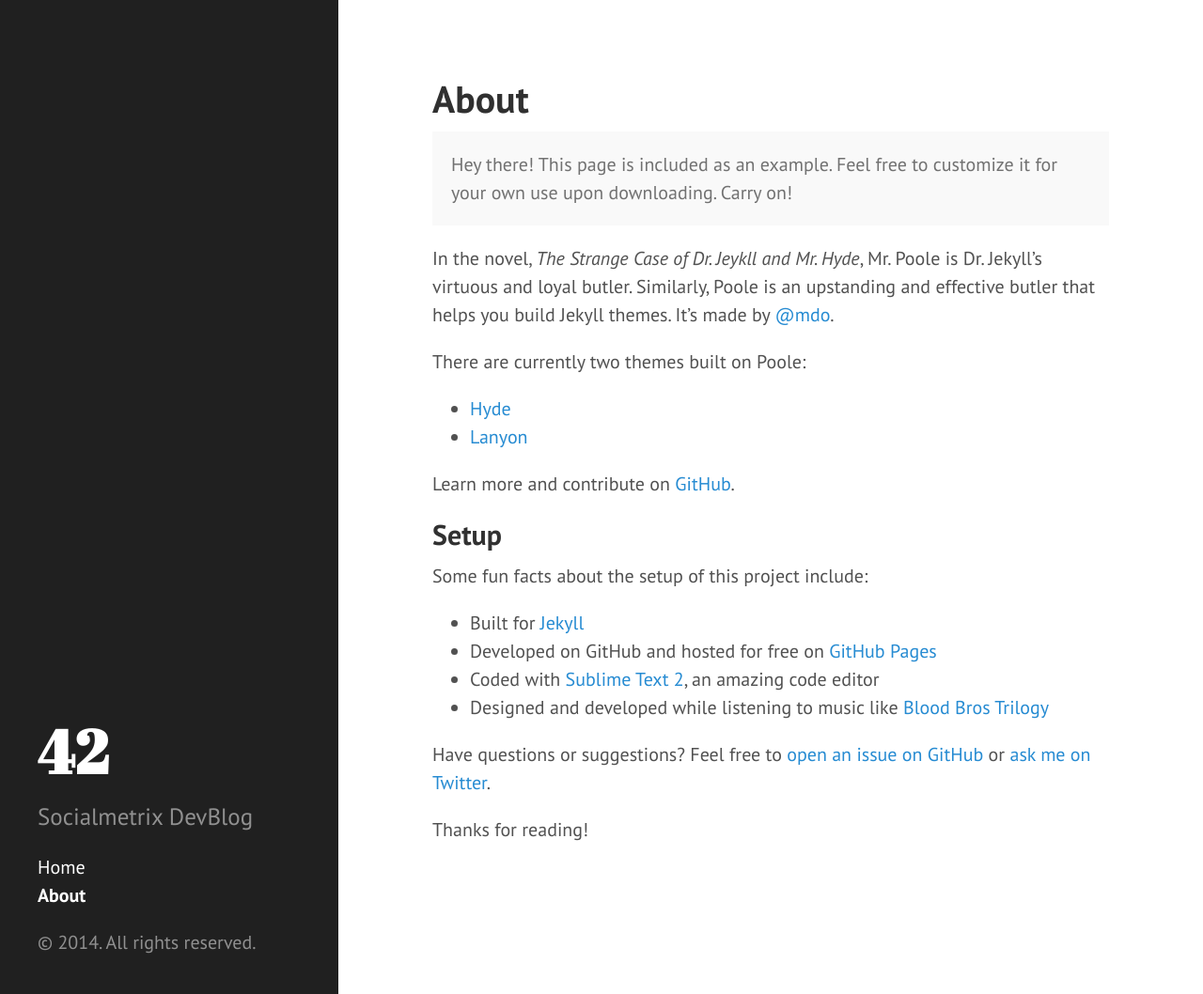
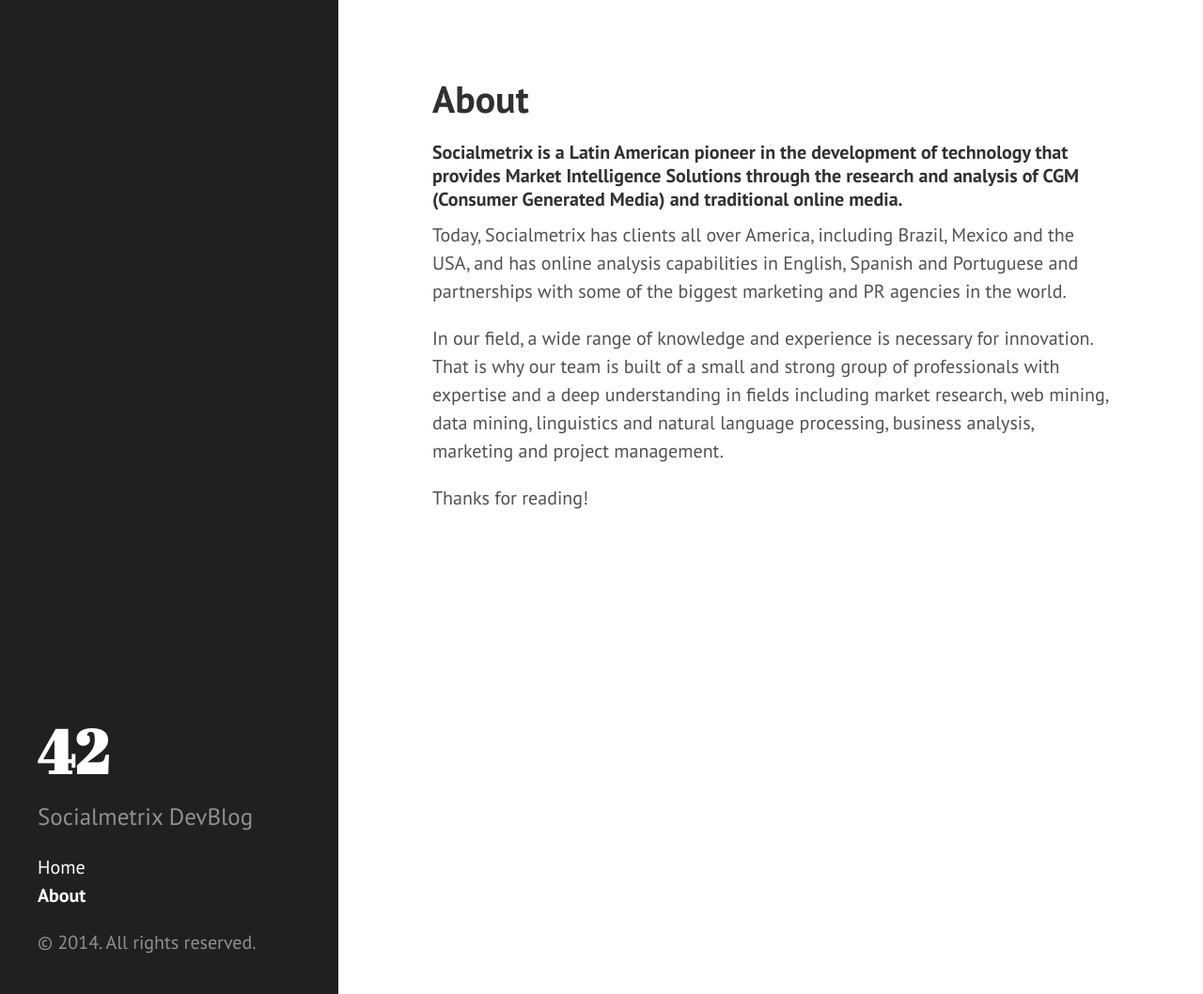
Before and after one commit to socialmetrix/socialmetrix.github.io, a Jekyll site: the page built from about.md, in a window 1280 px wide and 1058 px high. Shown: the whole window at 94% size. Built offline with Jekyll 4.4.1, drawn with Linux system fonts in a browser that asks for light colours; Markdown is read by kramdown in place of the engine named in the settings.

Commit message:
updating about.md

```diff
--- a/about.md
+++ b/about.md
@@ -3,28 +3,10 @@
 title: About
 ---
 
-<p class="message">
-  Hey there! This page is included as an example. Feel free to customize it for your own use upon downloading. Carry on!
-</p>
+#### Socialmetrix is a Latin American pioneer in the development of technology that provides Market Intelligence Solutions through the research and analysis of CGM (Consumer Generated Media) and traditional online media.
 
-In the novel, *The Strange Case of Dr. Jeykll and Mr. Hyde*, Mr. Poole is Dr. Jekyll's virtuous and loyal butler. Similarly, Poole is an upstanding and effective butler that helps you build Jekyll themes. It's made by [@mdo](https://twitter.com/mdo).
+Today, Socialmetrix has clients all over America, including Brazil, Mexico and the USA, and has online analysis capabilities in English, Spanish and Portuguese and partnerships with some of the biggest marketing and PR agencies in the world.
 
-There are currently two themes built on Poole:
-
-* [Hyde](http://hyde.getpoole.com)
-* [Lanyon](http://lanyon.getpoole.com)
-
-Learn more and contribute on [GitHub](https://github.com/poole).
-
-## Setup
-
-Some fun facts about the setup of this project include:
-
-* Built for [Jekyll](http://jekyllrb.com)
-* Developed on GitHub and hosted for free on [GitHub Pages](https://pages.github.com)
-* Coded with [Sublime Text 2](http://sublimetext.org), an amazing code editor
-* Designed and developed while listening to music like [Blood Bros Trilogy](https://soundcloud.com/maddecent/sets/blood-bros-series)
-
-Have questions or suggestions? Feel free to [open an issue on GitHub](https://github.com/poole/issues/new) or [ask me on Twitter](https://twitter.com/mdo).
+In our field, a wide range of knowledge and experience is necessary for innovation. That is why our team is built of a small and strong group of professionals with expertise and a deep understanding in fields including market research, web mining, data mining, linguistics and natural language processing, business analysis, marketing and project management.
 
 Thanks for reading!
```
